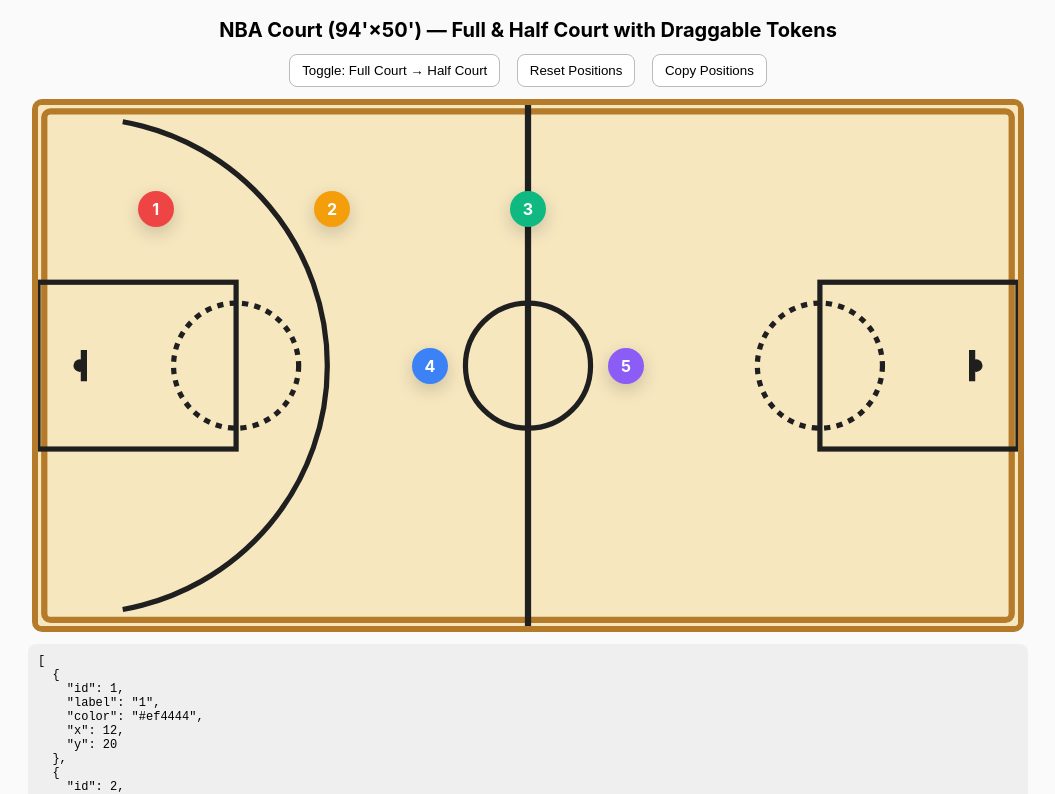
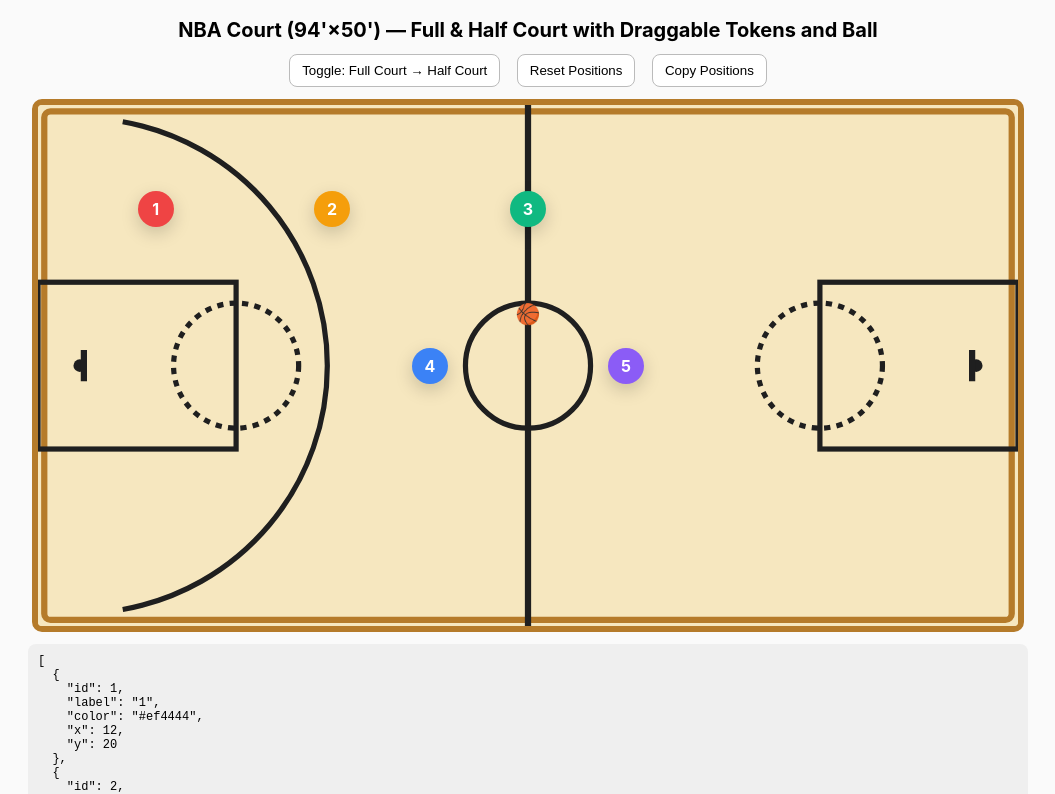
Before and after one commit to Steven0999/Playbook-animation, a plain HTML site: page index.html in a window 1280 px wide. Both pictures are taken after a click on the button "Reset Positions". Shown: the top 794 px of the page, without its empty margins (112-1167 px from the left). Drawn offline with Linux system fonts and the light colour scheme.

Commit message:
Add basketball emoji and update title and headers

```diff
--- a/index.html
+++ b/index.html
@@ -1,8 +1,8 @@
-<!-- index.html — NBA-accurate full and half court with draggable tokens --><!DOCTYPE html><html lang="en">
+<!-- index.html — NBA-accurate full and half court with draggable tokens and basketball emoji --><!DOCTYPE html><html lang="en">
 <head>
   <meta charset="utf-8" />
   <meta name="viewport" content="width=device-width,initial-scale=1" />
-  <title>NBA Court — Full & Half Court with Draggable Tokens</title>
+  <title>NBA Court — Full & Half Court with Draggable Tokens and Ball</title>
   <style>
     :root { --court-fill: #f6e7bf; --line: #1f1f1f; }
     body { font-family: Inter, Arial, sans-serif; margin: 0; padding: 18px; background:#fafafa; }
@@ -12,12 +12,13 @@
     .court-container { width: 94vw; max-width:980px; margin: 0 auto; border-radius:10px; border:6px solid #b57b2a; background: var(--court-fill); overflow:hidden; touch-action:none; }
     .court-inner { width:100%; height:0; padding-bottom:53.19%; position:relative; }
     svg { position:absolute; inset:0; width:100%; height:100%; display:block; }.token { position:absolute; width:36px; height:36px; border-radius:50%; display:flex; align-items:center; justify-content:center; color:#fff; font-weight:700; box-shadow:0 6px 18px rgba(0,0,0,0.18); cursor:grab; user-select:none; }
+.ball { width:24px; height:24px; font-size:20px; background:none; box-shadow:none; }
 pre { width: 94vw; max-width:980px; margin:12px auto 0; background:#efefef; padding:10px; border-radius:8px; font-size:12px; }
 
   </style>
 </head>
 <body>
-  <h1>NBA Court (94'×50') — Full & Half Court with Draggable Tokens</h1>
+  <h1>NBA Court (94'×50') — Full & Half Court with Draggable Tokens and Ball</h1>
   <div class="controls">
     <button id="toggle">Toggle: Full Court → Half Court</button>
     <button id="reset">Reset Positions</button>
@@ -28,8 +29,7 @@ pre { width: 94vw; max-width:980px; margin:12px auto 0; background:#efefef; padd
         <rect x="0" y="0" width="940" height="500" fill="var(--court-fill)" />
         <rect x="6" y="6" width="928" height="488" rx="6" fill="none" stroke="#b57b2a" stroke-width="6" />
         <line id="midLine" x1="470" y1="0" x2="470" y2="500" stroke="var(--line)" stroke-width="6" />
-        <circle id="midCircle" cx="470" cy="250" r="60" fill="none" stroke="var(--line)" stroke-width="5" /><!-- Left half court -->
-    <g id="leftEnd">
+        <circle id="midCircle" cx="470" cy="250" r="60" fill="none" stroke="var(--line)" stroke-width="5" /><g id="leftEnd">
       <rect x="0" y="170" width="190" height="160" fill="none" stroke="var(--line)" stroke-width="5" />
       <circle cx="190" cy="250" r="60" fill="none" stroke="var(--line)" stroke-width="5" stroke-dasharray="6 6" />
       <circle cx="40" cy="250" r="6" fill="var(--line)" />
@@ -37,7 +37,6 @@ pre { width: 94vw; max-width:980px; margin:12px auto 0; background:#efefef; padd
       <path id="left3pt" fill="none" stroke="var(--line)" stroke-width="5" />
     </g>
 
-    <!-- Right half court -->
     <g id="rightEnd">
       <rect x="750" y="170" width="190" height="160" fill="none" stroke="var(--line)" stroke-width="5" />
       <circle cx="750" cy="250" r="60" fill="none" stroke="var(--line)" stroke-width="5" stroke-dasharray="6 6" />
@@ -84,18 +83,19 @@ pre { width: 94vw; max-width:980px; margin:12px auto 0; background:#efefef; padd
       { id: 2, label: '2', color: '#f59e0b', x: 30, y: 20 },
       { id: 3, label: '3', color: '#10b981', x: 50, y: 20 },
       { id: 4, label: '4', color: '#3b82f6', x: 40, y: 50 },
-      { id: 5, label: '5', color: '#8b5cf6', x: 60, y: 50 }
+      { id: 5, label: '5', color: '#8b5cf6', x: 60, y: 50 },
+      { id: 6, label: '🏀', color: 'none', x: 50, y: 40, isBall: true }
     ];
 
     function createTokens() {
       courtInner.querySelectorAll('.token').forEach(t => t.remove());
       players.forEach(p => {
         const d = document.createElement('div');
-        d.className = 'token';
+        d.className = 'token' + (p.isBall ? ' ball' : '');
         d.textContent = p.label;
-        d.style.background = p.color;
-        d.style.left = `calc(${p.x}% - 18px)`;
-        d.style.top = `calc(${p.y}% - 18px)`;
+        if (!p.isBall) d.style.background = p.color;
+        d.style.left = `calc(${p.x}% - ${(p.isBall ? 12 : 18)}px)`;
+        d.style.top = `calc(${p.y}% - ${(p.isBall ? 12 : 18)}px)`;
         d.dataset.id = p.id;
         courtInner.appendChild(d);
       });
@@ -128,7 +128,10 @@ pre { width: 94vw; max-width:980px; margin:12px auto 0; background:#efefef; padd
       py = Math.max(0, Math.min(100, py));
       players = players.map(p => p.id === draggingId ? { ...p, x: px, y: py } : p);
       const el = courtInner.querySelector(`.token[data-id='${draggingId}']`);
-      if (el) { el.style.left = `calc(${px}% - 18px)`; el.style.top = `calc(${py}% - 18px)`; }
+      if (el) {
+        el.style.left = `calc(${px}% - ${(players.find(p=>p.id===draggingId).isBall ? 12 : 18)}px)`;
+        el.style.top = `calc(${py}% - ${(players.find(p=>p.id===draggingId).isBall ? 12 : 18)}px)`;
+      }
       positionsDisplay.textContent = JSON.stringify(players, null, 2);
     });
 
@@ -156,7 +159,8 @@ pre { width: 94vw; max-width:980px; margin:12px auto 0; background:#efefef; padd
         { id: 2, label: '2', color: '#f59e0b', x: 30, y: 20 },
         { id: 3, label: '3', color: '#10b981', x: 50, y: 20 },
         { id: 4, label: '4', color: '#3b82f6', x: 40, y: 50 },
-        { id: 5, label: '5', color: '#8b5cf6', x: 60, y: 50 }
+        { id: 5, label: '5', color: '#8b5cf6', x: 60, y: 50 },
+        { id: 6, label: '🏀', color: 'none', x: 50, y: 40, isBall: true }
       ];
       createTokens();
     });
```
